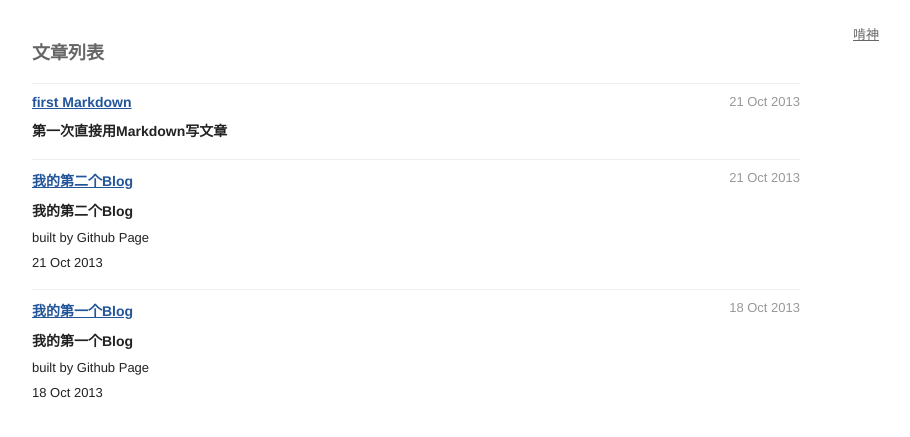
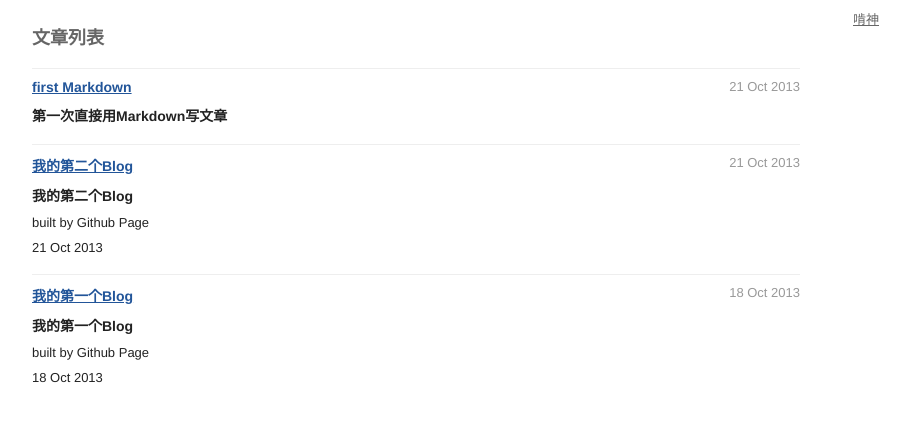
Before and after one commit to kenshinlin/archives, a Jekyll site: the page built from index.html, in a window 1280 px wide. Shown: the top 437 px of the page, without its empty margins (96-1006 px from the left). Built offline with Jekyll 4.4.1, drawn with Linux system fonts in a browser that asks for light colours.

Commit message:
Update style.css

```diff
--- a/css/style.css
+++ b/css/style.css
@@ -18,7 +18,7 @@ body{
 @media screen and ( min-width:768px ){
 .wrap{
   width:80%;
-  margin:0 auto;
+  margin:-15px auto;
 }
 .content{
   float: left;
@@ -80,6 +80,7 @@ p{
     width:100%;
     padding-top:30px;
     position:relative;
+    margin-top:15px;
   }
   .info{
     position:absolute;
```
